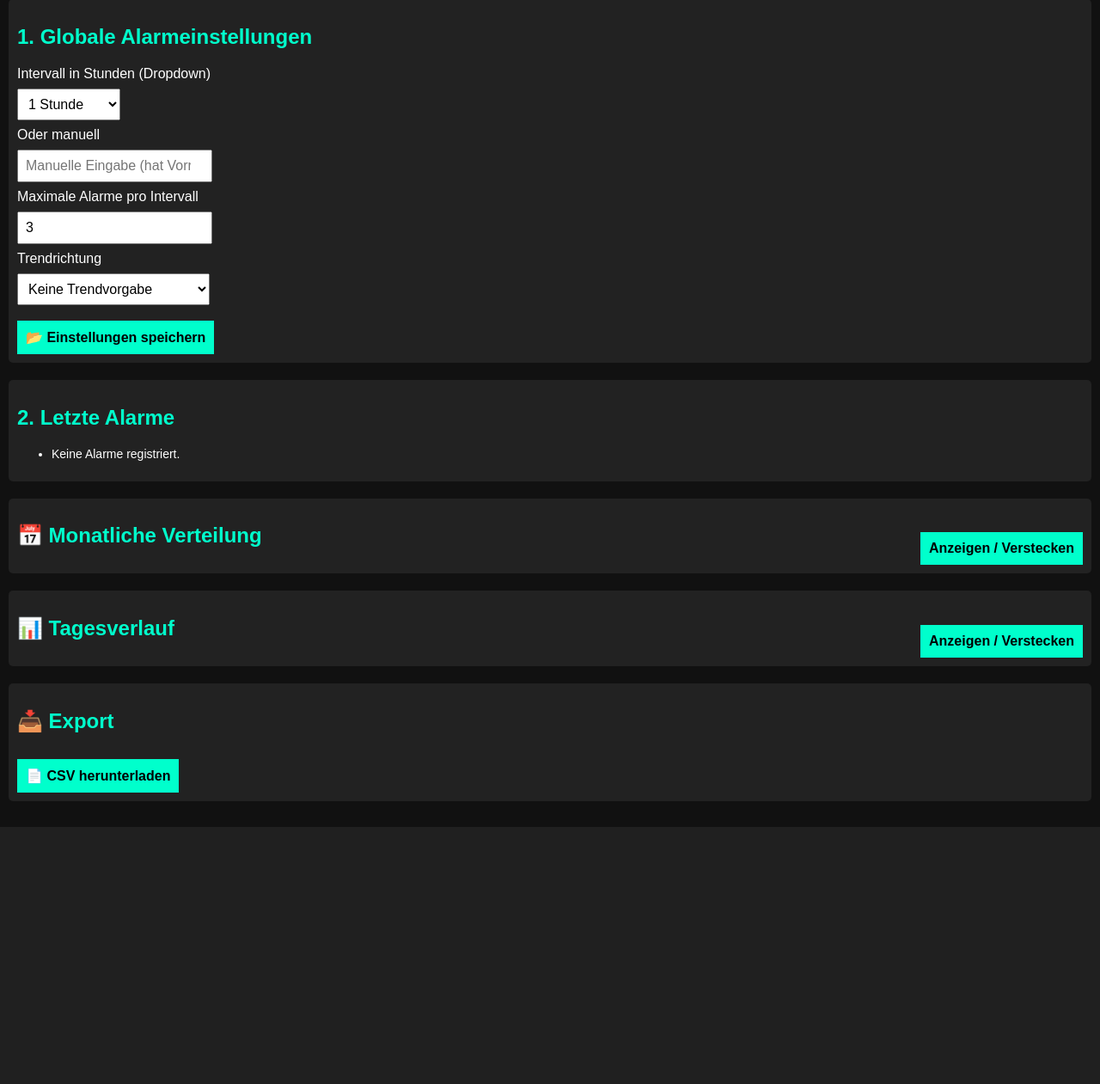
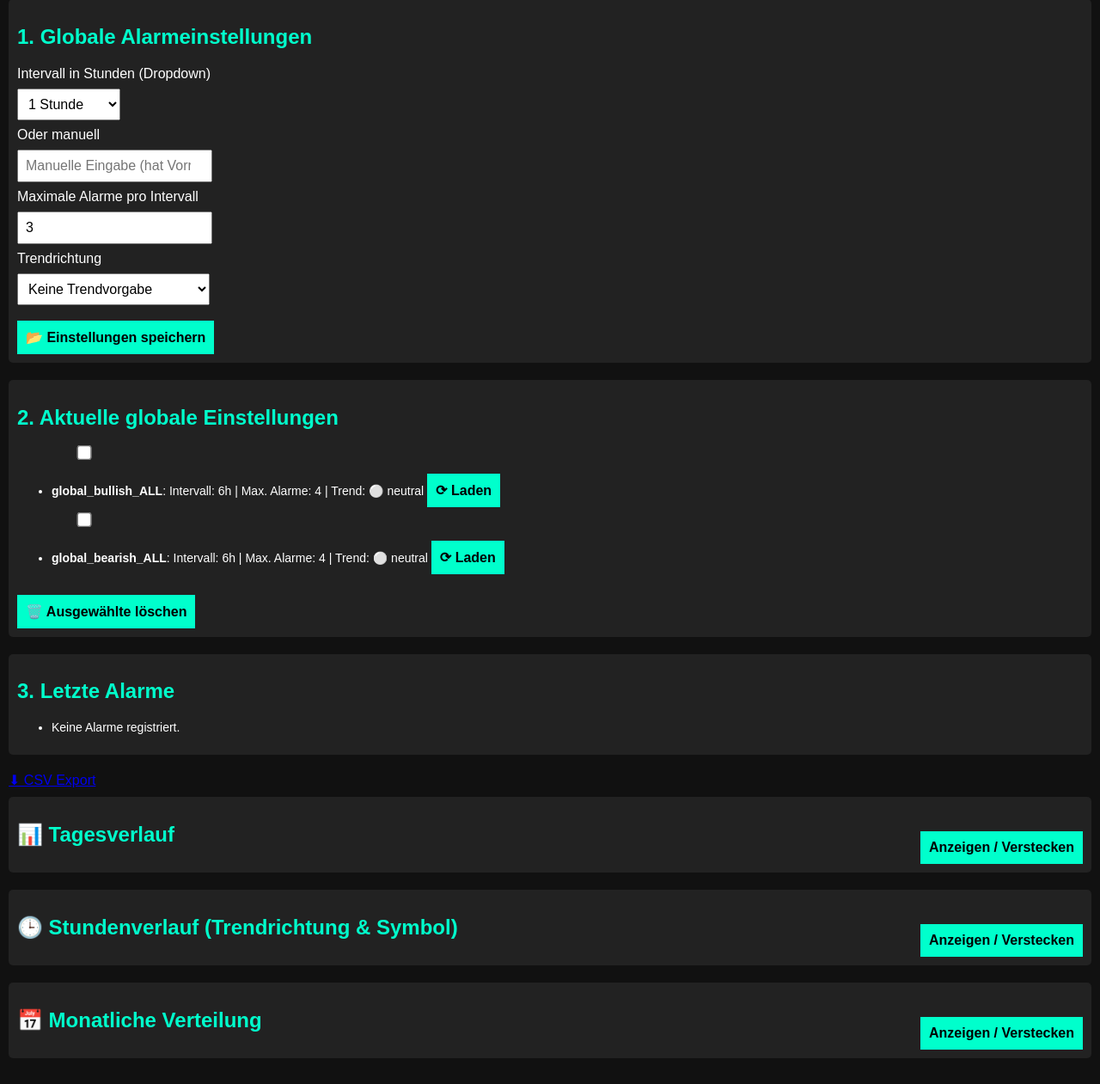
Before and after one commit to Bubu89/webhook-alarm-analyse, a Flask app: page /dashboard in a window 1280 px wide. Shown: the part 91-1352 px from the top of the page at 86% size. Before the commit the page ends 1053 px from the top, so only its background shows below. Run offline with Flask 3, Linux system fonts and the light colour scheme.

Commit message:
Update dashboard.html

```diff
--- a/templates/dashboard.html
+++ b/templates/dashboard.html
@@ -108,12 +108,40 @@
     </div>
 
     <div class="section">
-        <h2>2. Letzte Alarme</h2>
+        <h2>2. Aktuelle globale Einstellungen</h2>
+        {% if einstellungen %}
+        <form method="post" action="/delete-multiple-settings">
+            <ul>
+            {% for key, config in einstellungen.items() %}
+                <li>
+                    <input type="checkbox" name="delete_keys" value="{{ key }}" class="checkbox">
+                    <strong>{{ key }}</strong>:
+                    Intervall: {{ config.interval_hours }}h |
+                    Max. Alarme: {{ config.max_alarms }} |
+                    Trend:
+                    {% if config.trend_richtung == "bullish" %}🟢 bullisch
+                    {% elif config.trend_richtung == "bearish" %}🔴 bärisch
+                    {% else %}⚪ neutral
+                    {% endif %}
+                    <button type="button" onclick="ladeEinstellungen('{{ config.interval_hours }}', '{{ config.max_alarms }}', '{{ config.trend_richtung }}')">⟳ Laden</button>
+                </li>
+            {% endfor %}
+            </ul>
+            <button type="submit">🗑️ Ausgewählte löschen</button>
+        </form>
+        {% else %}
+            <p>Keine globalen Einstellungen gesetzt.</p>
+        {% endif %}
+    </div>
+
+    <div class="section">
+        <h2>3. Letzte Alarme</h2>
         <ul id="alarmListe">
             {% if letzte_ereignisse %}
                 {% for eintrag in letzte_ereignisse %}
                     <li class="{% if loop.index > 5 %}hidden{% endif %}">
-                        {{ eintrag.timestamp }} | {{ eintrag.symbol }} | {{ eintrag.event }} | {{ eintrag.trend }}
+                        {{ eintrag["timestamp"].strftime('%Y-%m-%d %H:%M:%S') }} | {{ eintrag["symbol"] }}:
+                        {{ eintrag["nachricht"] if eintrag.get("nachricht") else eintrag.get("event", "-") }}
                     </li>
                 {% endfor %}
             {% else %}
@@ -124,39 +152,70 @@
             <button id="toggleAlarmeBtn" onclick="toggleAlarme()" data-expanded="false">📋 Alle anzeigen</button>
         {% endif %}
     </div>
+<!-- Nach dem Block mit "3. Letzte Alarme" -->
+<div style="margin: 10px 0;">
+    <a href="/export_csv" class="btn btn-success">⬇ CSV Export</a>
+</div>
 
     <div class="section">
-        <h2>📅 Monatliche Verteilung <button onclick="toggleVisibility('monatsVerteilungContainer')" style="float: right;">Anzeigen / Verstecken</button></h2>
-        <div id="monatsVerteilungContainer" class="hidden">
-            <div class="matrix" id="monatsMatrix">
-                {% for symbol, zeile in matrix.items() %}
+        <h2>
+            📊 Tagesverlauf
+            <button onclick="toggleVisibility('chartContainer')" style="float: right;">Anzeigen / Verstecken</button>
+        </h2>
+        <div id="chartContainer" class="hidden">
+            <canvas id="dailyChart"></canvas>
+        </div>
+    </div>
+
+    <div class="section">
+        <h2>
+            🕒 Stundenverlauf (Trendrichtung & Symbol)
+            <button onclick="toggleVisibility('hourlyChartContainer')" style="float: right;">Anzeigen / Verstecken</button>
+        </h2>
+        <div id="hourlyChartContainer" class="hidden">
+            <canvas id="hourlyChart"></canvas>
+        </div>
+    </div>
+
+    <div class="section">
+        <h2>
+            📅 Monatliche Verteilung
+            <button onclick="toggleVisibility('verteilungContainer')" style="float: right;">Anzeigen / Verstecken</button>
+        </h2>
+        <div id="verteilungContainer" class="hidden">
+            <form method="get" action="/dashboard">
+                <label>Jahr wählen:</label>
+                <select name="year" onchange="this.form.submit()">
+                    {% for jahr in verfuegbare_jahre %}
+                        <option value="{{ jahr }}" {% if jahr == aktuelles_jahr %}selected{% endif %}>{{ jahr }}</option>
+                    {% endfor %}
+                </select>
+            </form>
+            <div class="matrix">
+                <div><strong>Symbol</strong></div>
+                {% for monat in monate %}
+                    <div><strong>{{ monat }}</strong></div>
+                {% endfor %}
+                {% if matrix %}
+                    {% for symbol, werte in matrix.items() %}
                         <div><strong>{{ symbol }}</strong></div>
-                    {% for wert in zeile %}
+                        {% for wert in werte %}
                             <div>{{ wert }}</div>
                         {% endfor %}
                     {% endfor %}
+                {% else %}
+                    {% for symbol in ['BTC', 'ETH', 'XRP'] %}
+                        <div><strong>{{ symbol }}</strong></div>
+                        {% for _ in range(12) %}
+                            <div>-</div>
+                        {% endfor %}
+                    {% endfor %}
+                {% endif %}
             </div>
         </div>
     </div>
 
-    <div class="section">
-        <h2>📊 Tagesverlauf <button onclick="toggleVisibility('tagesChartContainer')" style="float: right;">Anzeigen / Verstecken</button></h2>
-        <div id="tagesChartContainer" class="hidden">
-            <canvas id="tagesChart"></canvas>
-        </div>
-    </div>
-
-    <div class="section">
-        <h2>📥 Export</h2>
-        <button onclick="downloadCSV()">📄 CSV herunterladen</button>
-    </div>
-
     <script>
-        function toggleVisibility(id) {
-            const el = document.getElementById(id);
-            el.classList.toggle('hidden');
-        }
-
         function toggleAlarme() {
             const btn = document.getElementById("toggleAlarmeBtn");
             const liste = document.querySelectorAll("#alarmListe li");
@@ -168,32 +227,42 @@
             btn.setAttribute("data-expanded", expanded ? "false" : "true");
         }
 
+        function ladeEinstellungen(interval, max, trend) {
+            if (!confirm("Diese Aktion überschreibt die aktuellen Eingaben. Fortfahren?")) return;
+            document.querySelector("select[name='interval_hours_dropdown']").value = interval;
+            document.querySelector("input[name='max_alarms']").value = max;
+            document.querySelector("select[name='trend_richtung']").value = trend;
+        }
+
+        function toggleVisibility(id) {
+            document.getElementById(id).classList.toggle('hidden');
+        }
+
+        // Tagesverlauf (bestehender Chart)
         const tagesDaten = {{ tages_daten | tojson }};
-        const tagesLabels = tagesDaten.map(e => e.tag);
-        const tagesDatasets = [];
-        if (tagesDaten.length > 0) {
-            const schluessel = Object.keys(tagesDaten[0]).filter(k => k !== "tag");
-            schluessel.forEach(key => {
-                tagesDatasets.push({
+        const labels = tagesDaten.map(row => row.tag);
+        const datasets = [];
+        const keys = Object.keys(tagesDaten[0] || {}).filter(k => k !== "tag");
+        keys.forEach(key => {
+            datasets.push({
                 label: key,
-                    data: tagesDaten.map(e => e[key] || 0),
-                    backgroundColor: key.includes("bullish") ? "#00ff00" : "#ff4444"
+                data: tagesDaten.map(row => row[key] || 0),
+                backgroundColor: key === "BTC" ? "#f2a900" : key === "ETH" ? "#3c3c3d" : "#666",
             });
         });
-        }
 
-        new Chart(document.getElementById("tagesChart").getContext("2d"), {
+        new Chart(document.getElementById("dailyChart").getContext("2d"), {
             type: "bar",
             data: {
-                labels: tagesLabels,
-                datasets: tagesDatasets
+                labels: labels,
+                datasets: datasets
             },
             options: {
                 responsive: true,
                 maintainAspectRatio: false,
                 plugins: {
                     legend: { position: 'top' },
-                    title: { display: true, text: 'Tägliche Alarme nach Symbol/Trend' }
+                    title: { display: true, text: 'Tägliche Alarmverteilung nach Symbol' }
                 },
                 scales: {
                     x: { stacked: true },
@@ -202,24 +271,56 @@
             }
         });
 
-        function downloadCSV() {
-            const rows = ["Datum;" + tagesDatasets.map(d => d.label).join(";")];
-            for (let i = 0; i < tagesLabels.length; i++) {
-                const row = [tagesLabels[i]];
-                tagesDatasets.forEach(dataset => {
-                    row.push(dataset.data[i] ?? 0);
+        // Stundenverlauf (neu)
+        const stundenDaten = {{ stunden_daten | tojson }};
+        const stundenLabels = stundenDaten.map(row => row.stunde);
+        const stundenDatasets = [];
+        const farben = { bullish: "#00ff88", bearish: "#ff4466" };
+        const stundenKeys = Object.keys(stundenDaten[0] || {}).filter(k => k !== "stunde");
+        const symboleSet = new Set();
+        stundenKeys.forEach(k => {
+            const parts = k.split("_");
+            if (parts.length === 2) symboleSet.add(parts[0]);
         });
-                rows.push(row.join(";"));
+        const symbole = Array.from(symboleSet);
+        symbole.forEach(symbol => {
+            ["bullish", "bearish"].forEach(richtung => {
+                const key = ${symbol}_${richtung};
+                stundenDatasets.push({
+                    label: ${symbol} ${richtung},
+                    data: stundenDaten.map(row => row[key] || 0),
+                    backgroundColor: farben[richtung],
+                    stack: symbol
+                });
+            });
+        });
+
+        new Chart(document.getElementById("hourlyChart").getContext("2d"), {
+            type: "bar",
+            data: {
+                labels: stundenLabels,
+                datasets: stundenDatasets
+            },
+            options: {
+                responsive: true,
+                maintainAspectRatio: false,
+                plugins: {
+                    legend: { position: 'top' },
+                    title: { display: true, text: 'Stündliche Alarmverteilung je Symbol & Trendrichtung' }
+                },
+                scales: {
+                    x: {
+                        stacked: true,
+                        title: { display: true, text: 'Stunde (UTC)' }
+                    },
+                    y: {
+                        stacked: true,
+                        beginAtZero: true,
+                        title: { display: true, text: 'Anzahl Alarme' }
                     }
-            const blob = new Blob([rows.join("\n")], { type: 'text/csv;charset=utf-8;' });
-            const link = document.createElement("a");
-            link.setAttribute("href", URL.createObjectURL(blob));
-            link.setAttribute("download", "tagesalarme.csv");
-            link.style.display = "none";
-            document.body.appendChild(link);
-            link.click();
-            document.body.removeChild(link);
                 }
+            }
+        });
     </script>
 </body>
 </html>
```
Lines whose indentation alone changed are shown as unchanged.
